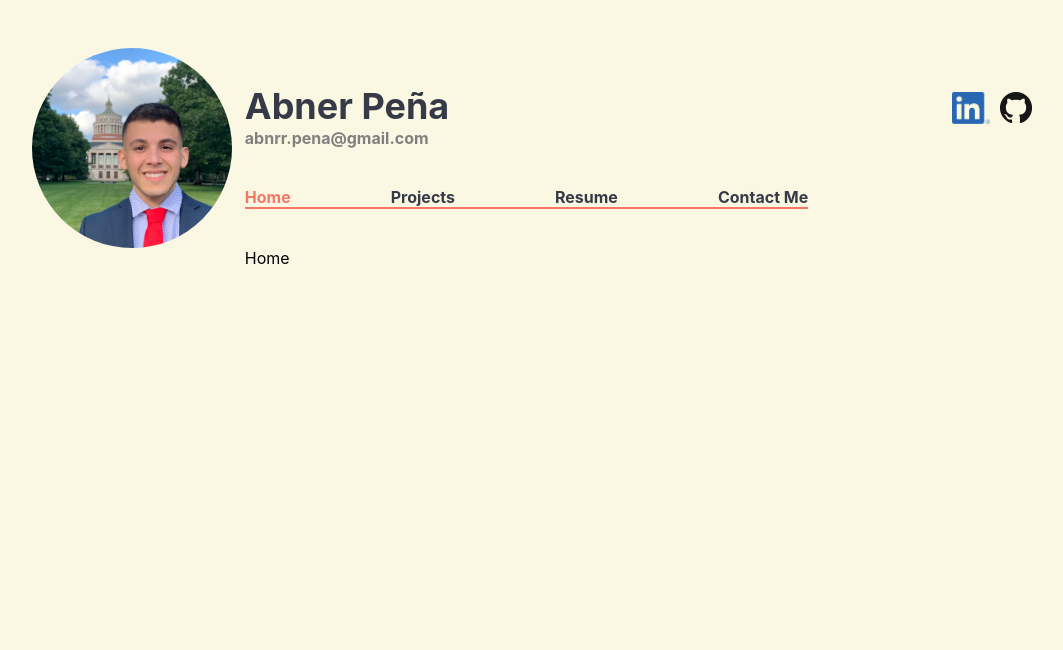
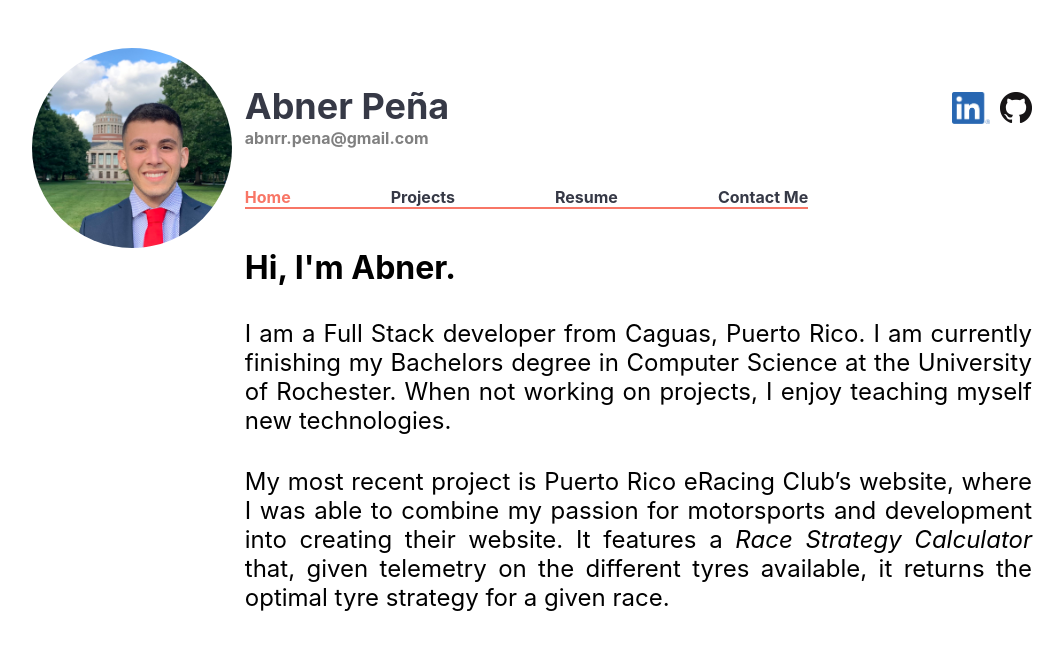
Before and after one commit to AbnerP/portfolio, a React (Create React App) app in the folder portfolio_fe/: page /home in a window 1280 px wide. Shown: the top 650 px of the page, without its empty margins (108-1171 px from the left). Built offline with nearby package versions, Linux system fonts and the light colour scheme.

Commit message:
Home Content Added

```diff
--- a/portfolio_fe/src/components/Home/Home.css
+++ b/portfolio_fe/src/components/Home/Home.css
@@ -0,0 +1,5 @@
+.home__paragraph{
+    text-align: justify;
+    padding-top:2rem ;
+    font-size: 24px;
+}
--- a/portfolio_fe/src/components/Home/Home.js
+++ b/portfolio_fe/src/components/Home/Home.js
@@ -1,11 +1,25 @@
-import React from 'react'
+import React from "react";
+import "./Home.css";
 
 function Home() {
   return (
-    <div>
-      Home
+    <div className="home">
+      <h1>Hi, I'm Abner.</h1>
+      <p className="home__paragraph">
+        I am a Full Stack developer from Caguas, Puerto Rico. I am currently
+        finishing my Bachelors degree in Computer Science at the University of
+        Rochester. When not working on projects, I enjoy teaching myself new
+        technologies.
+      </p>
+      <p className="home__paragraph">
+        My most recent project is Puerto Rico eRacing Club’s website, where I
+        was able to combine my passion for motorsports and development into
+        creating their website. It features a <i>Race Strategy
+        Calculator</i> that, given telemetry on the different tyres available, it
+        returns the optimal tyre strategy for a given race.
+      </p>
     </div>
-  )
+  );
 }
 
-export default Home
+export default Home;
--- a/portfolio_fe/src/index.css
+++ b/portfolio_fe/src/index.css
@@ -1,6 +1,6 @@
 *{
   margin:0;
-  --bg-color:#FAF8E3;
+  --bg-color:white;
   --accent-color:#F87666;
   --text-color:#363946;
   font-family: -apple-system, BlinkMacSystemFont, 'Segoe UI', Roboto, Oxygen, Ubuntu, Cantarell, 'Open Sans', 'Helvetica Neue', sans-serif;
```
